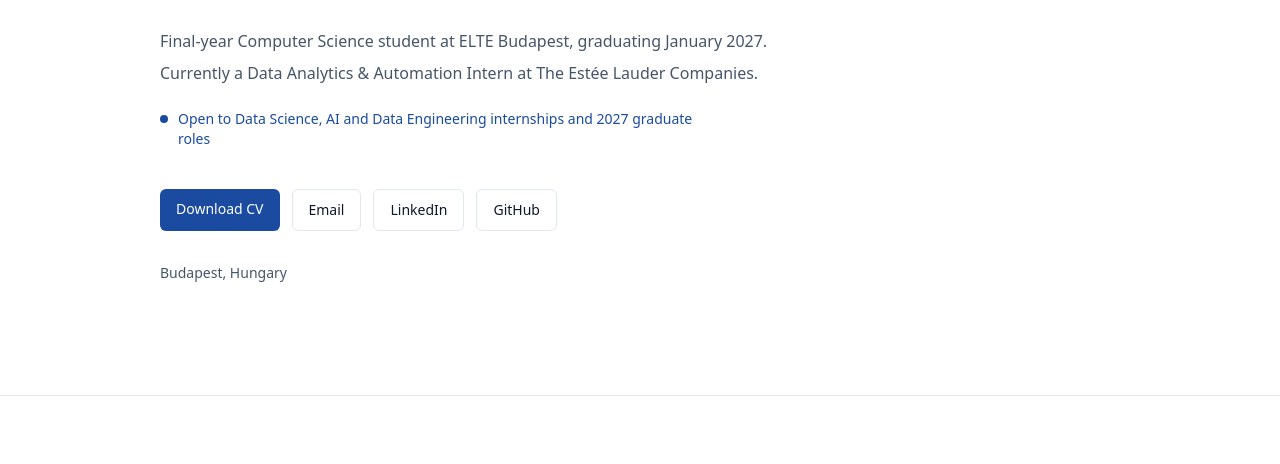
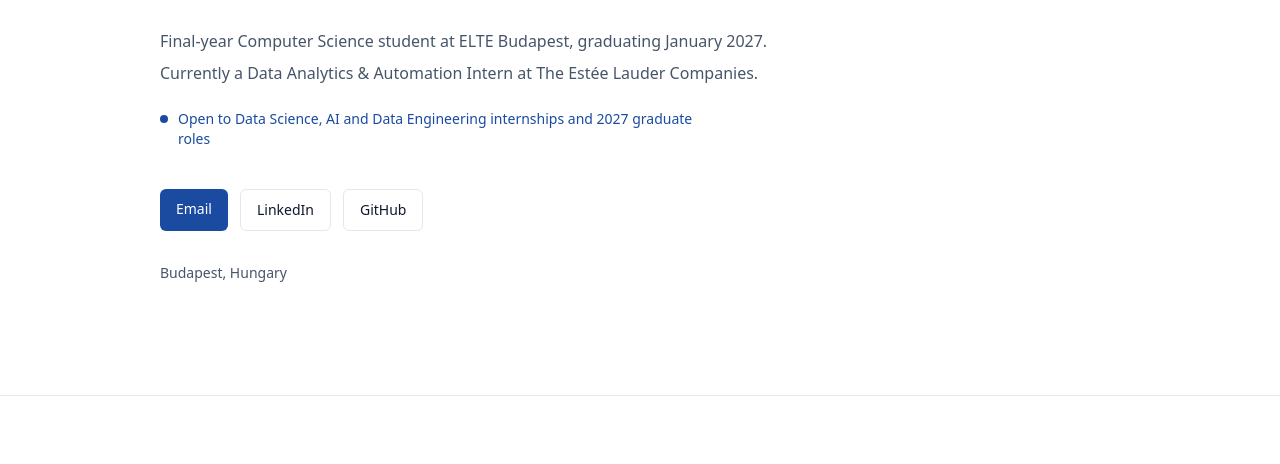
Before and after one commit to zakaria17amir/portfolio, a website: page index.html in a window 1280 px wide. Shown: the part 336-800 px from the top of the page. Drawn offline with Linux system fonts and the light colour scheme.

Commit message:
Hide the CV download until a neutral CV exists
The published CV file is not in the repo yet, so the download buttons would
404. Both are commented out behind CV-BUTTON markers and the Email action is
promoted to primary so the hero keeps a clear call to action.

```diff
--- a/index.html
+++ b/index.html
@@ -187,16 +187,20 @@
         </p>
 
         <div class="enter enter-4 mt-10 flex flex-wrap gap-3">
+          <!-- CV-BUTTON: restore this block, and revert the Email button below to
+               the outline style, once assets/Amir-Abdullah-Zakaria-CV.pdf exists.
           <a
             href="assets/Amir-Abdullah-Zakaria-CV.pdf"
             download
             class="rounded-md bg-accent px-4 py-2.5 text-sm font-medium text-white hover:bg-accent/90 dark:bg-accent-dark dark:text-surface-dark dark:hover:bg-accent-dark/90"
             >Download CV</a
           >
+          -->
+          <!-- CV-BUTTON: revert to the outline style when the CV button returns. -->
           <a
             data-email
             href="#contact"
-            class="rounded-md border border-line px-4 py-2.5 text-sm font-medium hover:border-accent hover:text-accent dark:border-line-dark dark:hover:border-accent-dark dark:hover:text-accent-dark"
+            class="rounded-md bg-accent px-4 py-2.5 text-sm font-medium text-white hover:bg-accent/90 dark:bg-accent-dark dark:text-surface-dark dark:hover:bg-accent-dark/90"
             >Email</a
           >
           <a
@@ -596,7 +600,9 @@
             <p class="mt-6 flex flex-wrap gap-x-5 gap-y-2 text-sm font-medium">
               <a href="https://www.linkedin.com/in/amir-abdullah-zakaria" target="_blank" rel="noopener" class="hover:underline">LinkedIn</a>
               <a href="https://github.com/zakaria17amir" target="_blank" rel="noopener" class="hover:underline">GitHub</a>
+              <!-- CV-BUTTON: restore when the CV exists.
               <a href="assets/Amir-Abdullah-Zakaria-CV.pdf" download class="hover:underline">Download CV</a>
+              -->
             </p>
 
             <div class="mt-8 space-y-1 text-sm text-muted dark:text-muted-dark">
```
